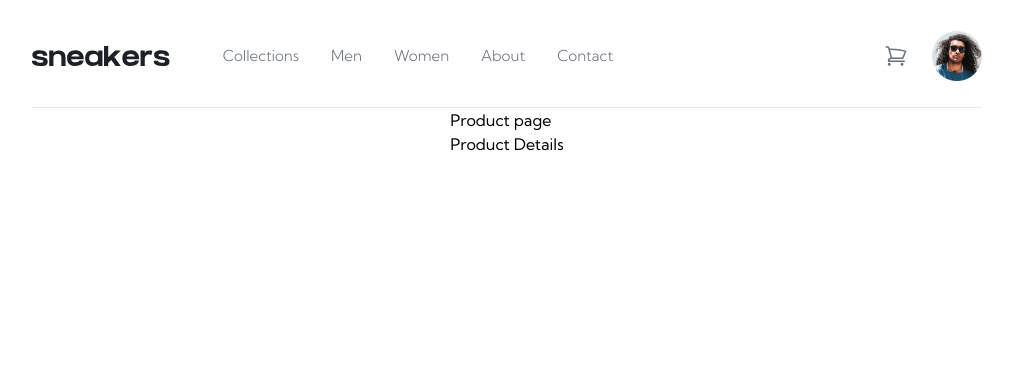
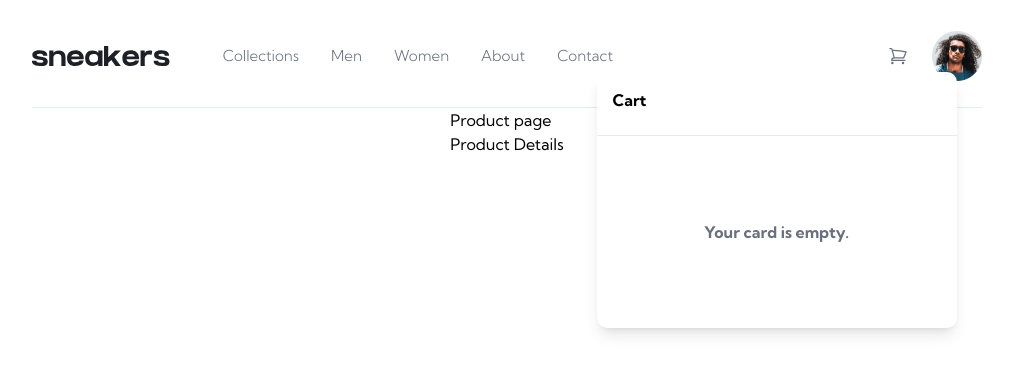
Before and after one commit to Sye-5pace/ecommerce-product-page, a Vue app: page / in a window 1280 px wide. Both pictures are taken after a click on the icon 1029 px from the left and 55 px from the top of the page. Shown: the top 374 px of the page, without its empty margins (133-1146 px from the left). Built offline with nearby package versions, Linux system fonts and the light colour scheme.

Commit message:
Header cart card created.

```diff
--- a/src/components/Header.vue
+++ b/src/components/Header.vue
@@ -1,5 +1,7 @@
 <script setup lang="ts">
+    import { ref,computed } from 'vue'
 
+    const clicked = ref<boolean>(false)
 </script>
 
 <template>
@@ -15,10 +17,18 @@
             </div>
         </div>
         <div class="flex gap-[1.5rem] items-center">
-            <svg xmlns="http://www.w3.org/2000/svg" fill="none" viewBox="0 0 24 24" stroke-width="1.5" stroke="currentColor" class="w-6 h-6 cursor-pointer stroke-palesky hover:stroke-shark">
+            <svg xmlns="http://www.w3.org/2000/svg" fill="none" viewBox="0 0 24 24" stroke-width="1.5" stroke="currentColor" class="w-5 h-5 cursor-pointer stroke-palesky hover:stroke-shark" @click="clicked = !clicked">
                 <path stroke-linecap="round" stroke-linejoin="round" d="M2.25 3h1.386c.51 0 .955.343 1.087.835l.383 1.437M7.5 14.25a3 3 0 00-3 3h15.75m-12.75-3h11.218c1.121-2.3 2.1-4.684 2.924-7.138a60.114 60.114 0 00-16.536-1.84M7.5 14.25L5.106 5.272M6 20.25a.75.75 0 11-1.5 0 .75.75 0 011.5 0zm12.75 0a.75.75 0 11-1.5 0 .75.75 0 011.5 0z" />
             </svg>
             <img src="../assets/image-avatar.png" class="w-[3.125rem] cursor-pointer hover:border-2 hover:border-pumpkin hover:rounded-full"/>
         </div>
+        <div class="bg-[#fff] absolute w-[22.5rem] h-[16rem] grid grid-rows-[25%_75%] inset-0 left-[57%] top-[9%] rounded-[0.625rem] shadow-lg bg-[rgba(29, 32, 38, 0.50)]" :class="clicked ? 'block' : 'hidden'" >
+            <div class="p-4 border-b border-catskwhite">
+                <h3 class="font-bold">Cart</h3>
+            </div>
+            <div class="flex items-center justify-center">
+                <h3 class="text-[1rem] font-bold text-palesky">Your card is empty.</h3>
+            </div>
+        </div>
     </header>
 </template>
```
